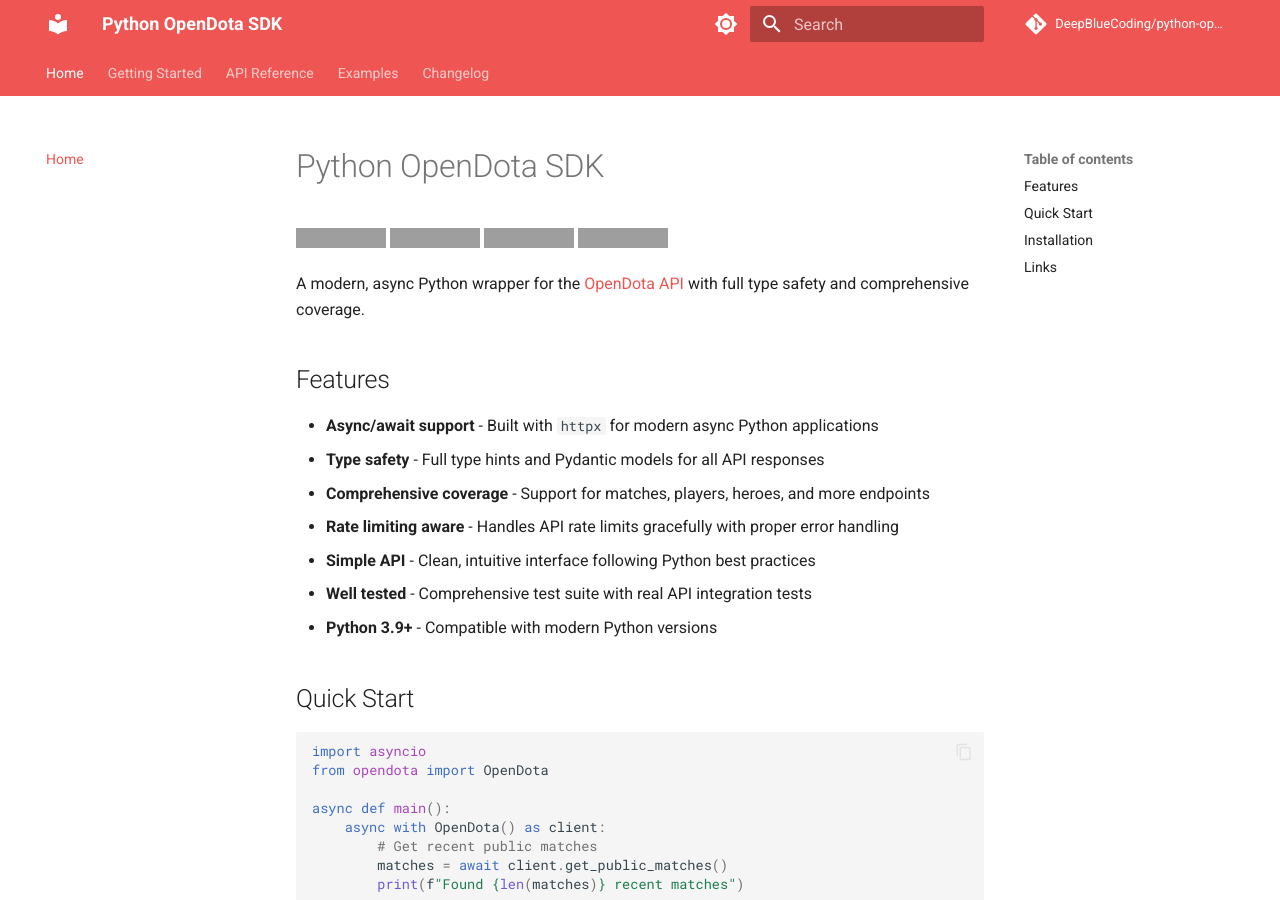
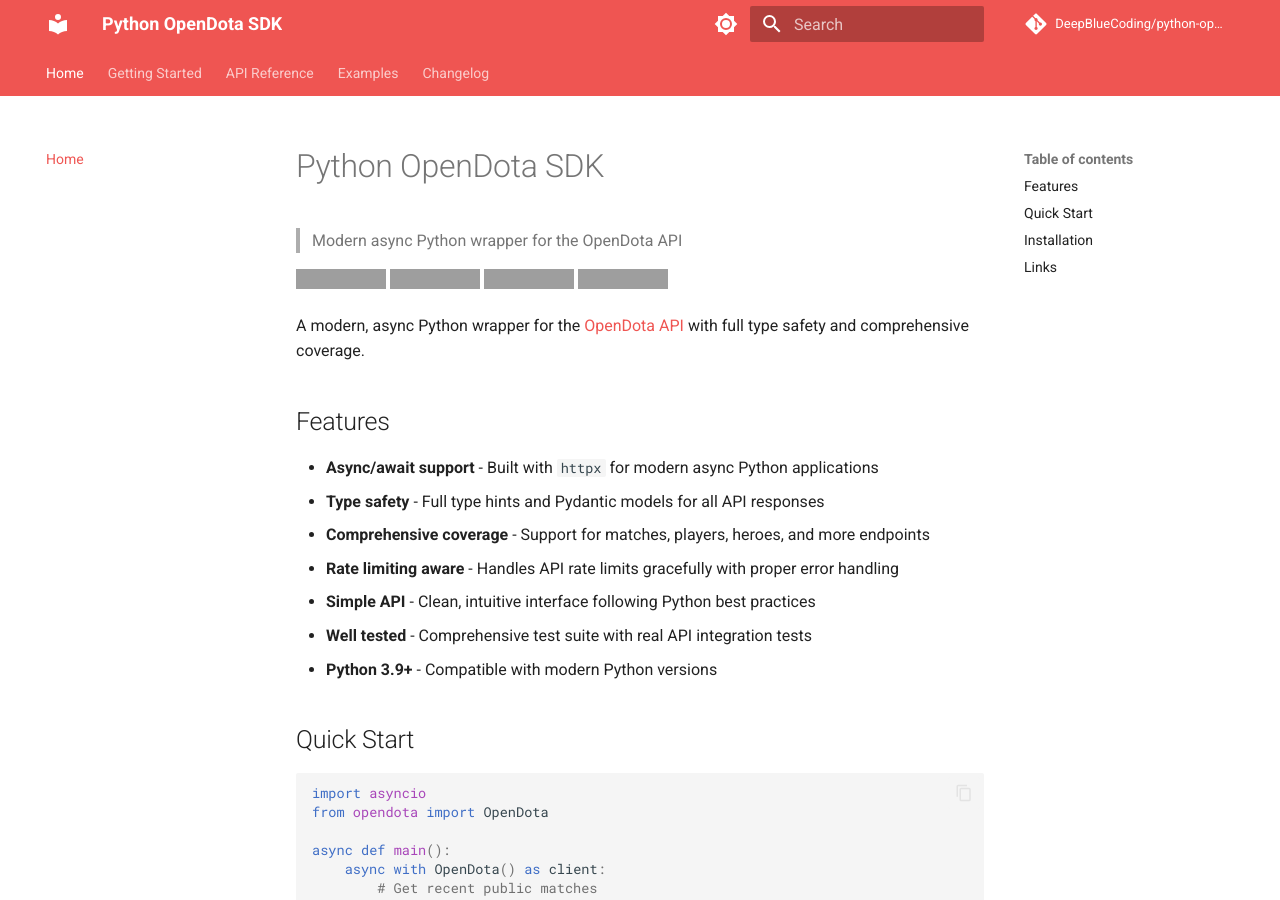
Before and after one commit to DeepBlueCoding/python-opendota-sdk, an MkDocs documentation site: the page built from docs/index.md, in a window 1280 px wide and 900 px high, cut to the strip 0-900 px from the top of the window. Built offline with MkDocs 1.6.1 and Material for MkDocs 9.7.7, drawn with Linux system fonts in a browser that asks for light colours; comment, search, counter and statistics services are not loaded; the version menu is left out; grey boxes are pictures that could not be loaded.

Commit message:
Trigger docs build
🤖 Generated with [Claude Code](https://claude.com/claude-code)

Co-Authored-By: Claude <noreply@anthropic.com>

```diff
--- a/docs/index.md
+++ b/docs/index.md
@@ -1,4 +1,6 @@
 # Python OpenDota SDK
+
+> Modern async Python wrapper for the OpenDota API
 
 [![PyPI version](https://badge.fury.io/py/python-opendota-sdk.svg)](https://pypi.org/project/python-opendota-sdk/)
 [![Build Status](https://github.com/DeepBlueCoding/python-opendota-sdk/actions/workflows/test.yml/badge.svg)](https://github.com/DeepBlueCoding/python-opendota-sdk/actions/workflows/test.yml)
```
